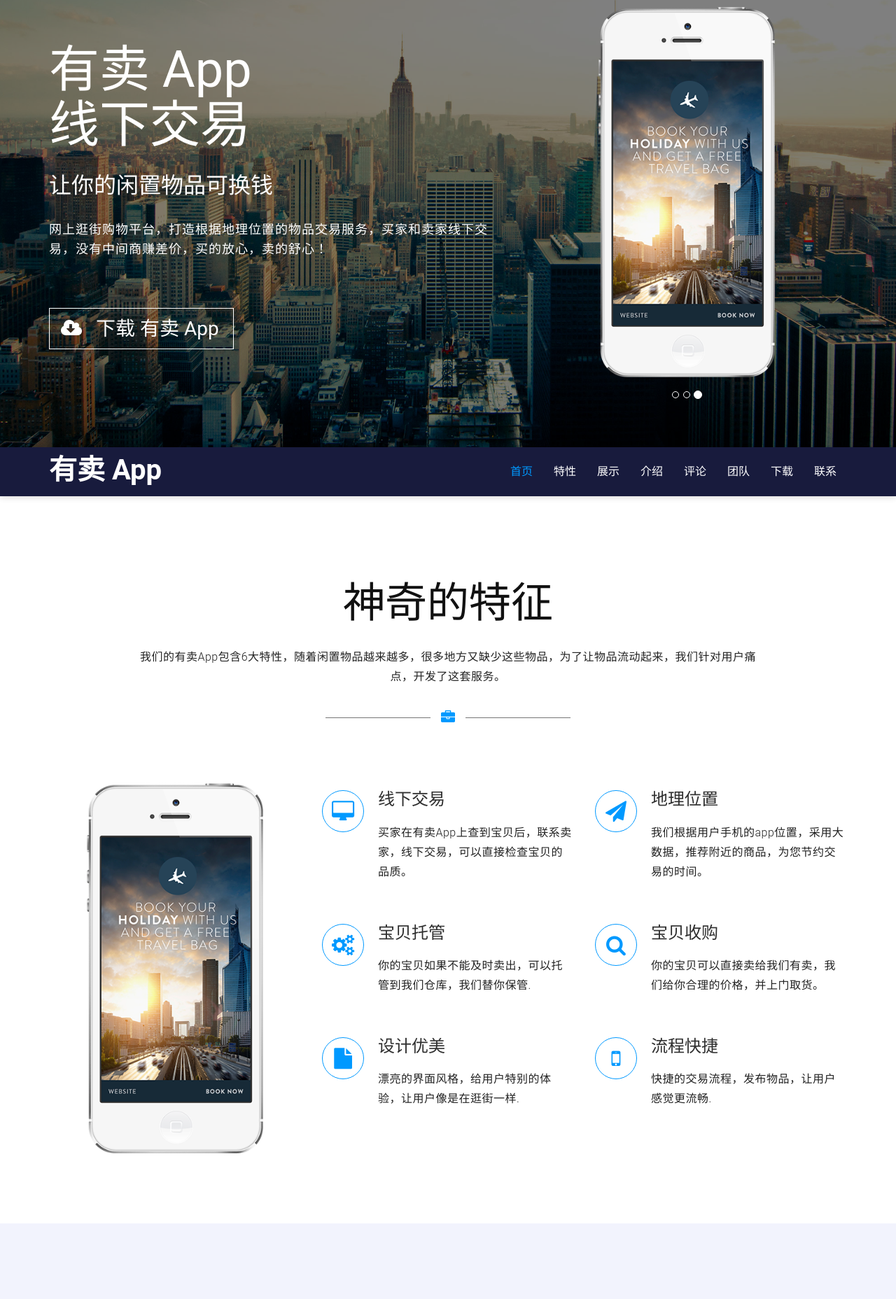
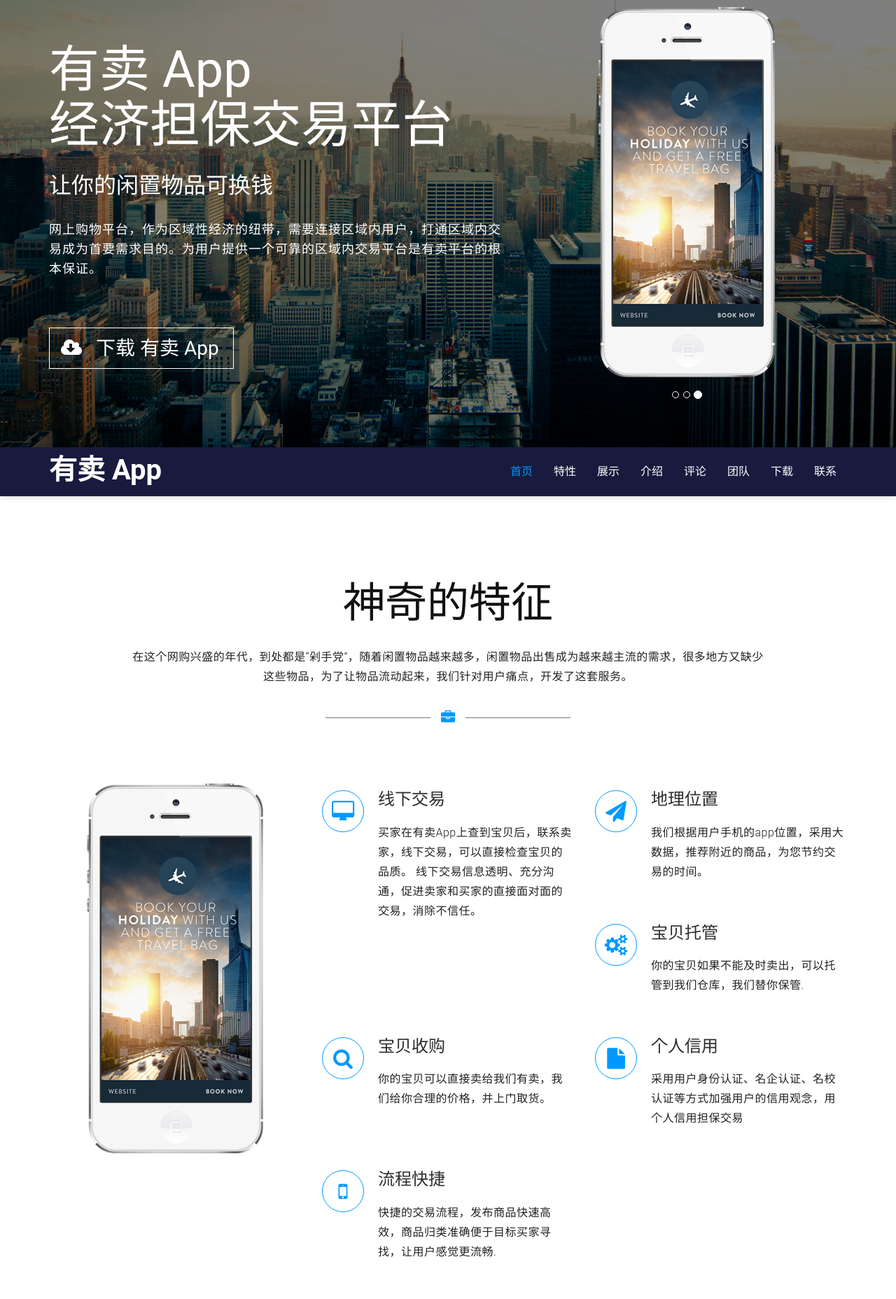
Before and after one commit to wujinfeng/youmai, a website: page public/index.html in a window 1280 px wide. Shown: the part 90-1946 px from the top of the page at 70% size. Drawn offline with Linux system fonts and the light colour scheme.

Commit message:
修改页面，设置缓存

```diff
--- a/app.js
+++ b/app.js
@@ -24,7 +24,7 @@ app.use(logger((str, args) => {
 }));
 app.use(helmet());
 app.use(compress());
-app.use(koaStatic(__dirname + '/public'));
+app.use(koaStatic(__dirname + '/public',{maxage: 60000*60*24}));
 render(app, {
     root: path.join(__dirname, 'views'),
     layout: 'layout',
--- a/public/index.html
+++ b/public/index.html
@@ -48,9 +48,9 @@
 
               <div class="col-sm-7 col-md-7">
                 <div class="content">
-                  <h1><strong>有卖 App</strong><br>线下交易</h1>
+                  <h1><strong>有卖 App</strong><br>经济担保交易平台</h1>
                   <h2>让你的闲置物品可换钱</h2>
-                  <p>网上逛街购物平台，打造根据地理位置的物品交易服务，买家和卖家线下交易，没有中间商赚差价，买的放心，卖的舒心！</p>
+                  <p>网上购物平台，作为区域性经济的纽带，需要连接区域内用户，打通区域内交易成为首要需求目的。为用户提供一个可靠的区域内交易平台是有卖平台的根本保证。</p>
                   <div class="button" id="download-app1">
                     <a href="#download" class="btn btn-default btn-lg custom-btn"><i class="fa fa-cloud-download"></i>下载 有卖 App</a>
                   </div> <!-- end .button -->
@@ -132,7 +132,7 @@
 
           <div class="header">
             <h1>神奇的特征</h1>
-            <p>我们的有卖App包含6大特性，随着闲置物品越来越多，很多地方又缺少这些物品，为了让物品流动起来，我们针对用户痛点，开发了这套服务。</p>
+            <p>在这个网购兴盛的年代，到处都是“剁手党”，随着闲置物品越来越多，闲置物品出售成为越来越主流的需求，很多地方又缺少这些物品，为了让物品流动起来，我们针对用户痛点，开发了这套服务。</p>
             <div class="underline">
               <i class="fa fa-briefcase"></i>
             </div>
@@ -154,7 +154,8 @@
                     </div> <!-- end icon -->
                     <div class="meta-text">
                       <h3>线下交易</h3>
-                      <p>买家在有卖App上查到宝贝后，联系卖家，线下交易，可以直接检查宝贝的品质。</p>
+                      <p>买家在有卖App上查到宝贝后，联系卖家，线下交易，可以直接检查宝贝的品质。
+                        线下交易信息透明、充分沟通，促进卖家和买家的直接面对面的交易，消除不信任。</p>
                     </div> <!-- end .meta-text -->
                   </div> <!-- end .featured-item -->
                 </div> <!-- end .feature-list> .row > .col-md-6 (1st item) -->
@@ -201,8 +202,8 @@
                       <div class="icon-style"><i class="fa fa-file"></i></div>
                     </div> <!-- end icon -->
                     <div class="meta-text">
-                      <h3>设计优美</h3>
-                      <p>漂亮的界面风格，给用户特别的体验，让用户像是在逛街一样.</p>
+                      <h3>个人信用</h3>
+                      <p>采用用户身份认证、名企认证、名校认证等方式加强用户的信用观念，用个人信用担保交易</p>
                     </div> <!-- end .meta-text -->
                   </div> <!-- end .featured-item -->
                 </div> <!-- end .feature-list> .row > .col-md-6 (5th item) -->
@@ -214,7 +215,7 @@
                     </div> <!-- end icon -->
                     <div class="meta-text">
                       <h3>流程快捷</h3>
-                      <p>快捷的交易流程，发布物品，让用户感觉更流畅.</p>
+                      <p>快捷的交易流程，发布商品快速高效，商品归类准确便于目标买家寻找，让用户感觉更流畅.</p>
                     </div> <!-- end .meta-text -->
                   </div> <!-- end .featured-item -->
                 </div> <!-- end .feature-list> .row > .col-md-6 (6th item) -->
@@ -286,6 +287,8 @@
                     <br>
                     我们的这款app有自己优势，我们主打的是闲置商品，根据地理位置，线下交易。
                     <br>
+                    门槛低,方便快捷的发布商品（每个人都有闲置，但不一定有动力拿到网上卖）
+                    <br>
                     使用场景有租房的人及公司，每次搬家都会有很多物品搬不走，这些物品可以放在我们平台上进行交易换成钱。
                     <br>
                     使用场景还有商贩，他们可以在我们平台买卖物品，流量更多。
@@ -306,7 +309,8 @@
               <div class="col-sm-7 col-md-6">
                 <div class="content">
                   <h1>操作流程.</h1>
-                  <p>我们把流程做的更加人性化，从发布物品，浏览物品，搜索物品，最快的速度找到你想要的，尽量为用户增加友好体验.</p>
+                  <p>我们把流程做的更加人性化，方便快捷的发布商品，快速的商品查找和商品展示,海淘捡漏、基于兴趣浏览等……
+                    ，为用户增加友好体验.</p>
                   <ul class="list-item">
                     <li><i class="fa fa-table"></i> 发布物品.</li>
                     <li><i class="fa fa-video-camera"></i> 搜索物品.</li>
```
Also changed, not shown: public/favicon.ico (deleted), public/images/favicon.ico.
